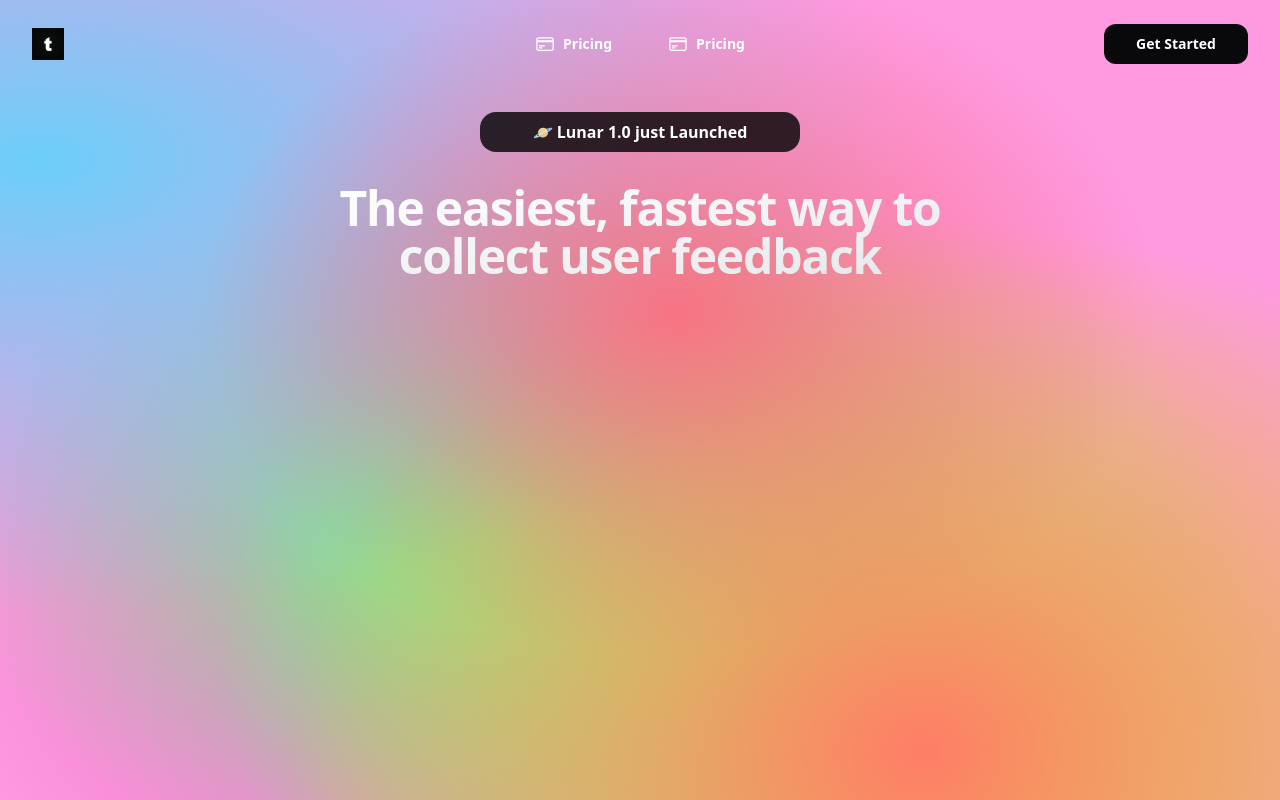
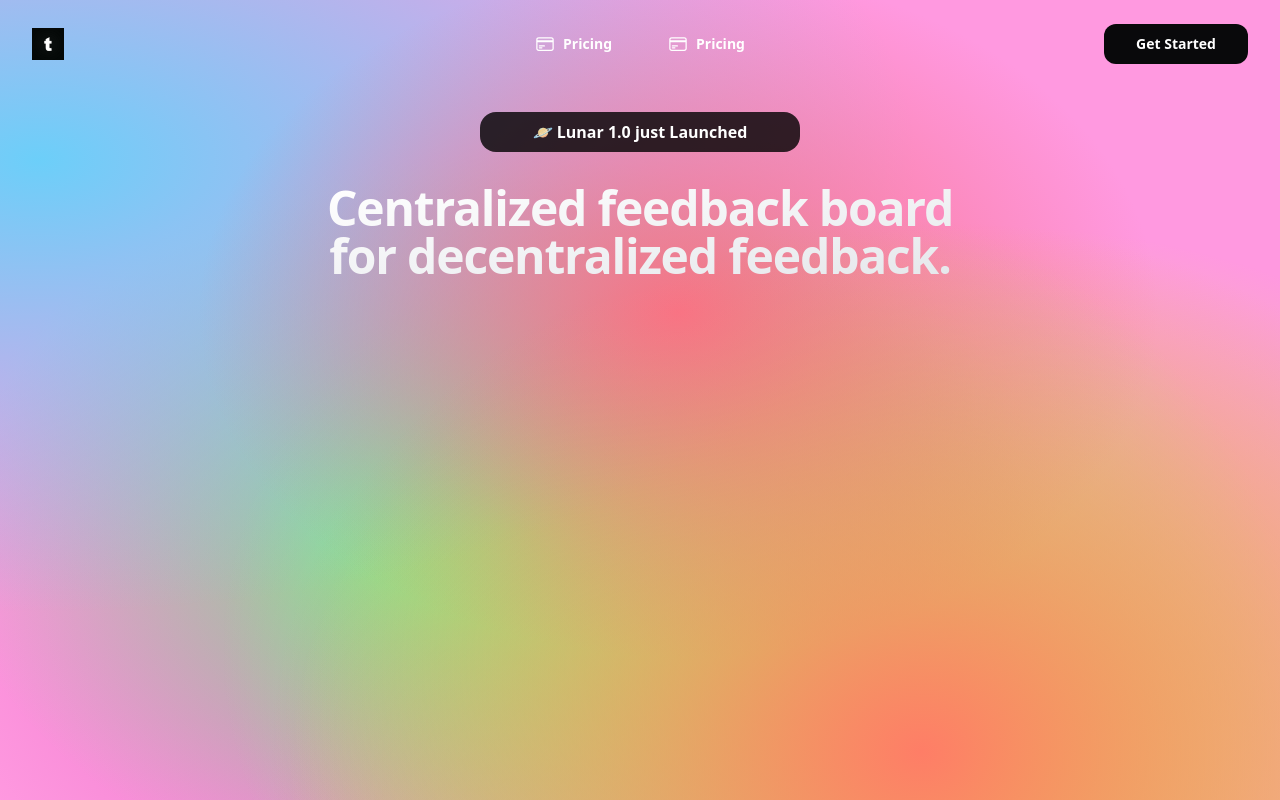
Before and after one commit to ramezj/astralics, a Next.js app in the folder client/: page / in a window 1280 px wide. Built offline with nearby package versions, Linux system fonts and the light colour scheme; no server answers.

Commit message:
Slogan change

```diff
--- a/client/pages/index.js
+++ b/client/pages/index.js
@@ -35,7 +35,7 @@ export default function Component() {
             transition={{duration: 0.8}}
             className='
             sm:text-5xl 2xl:text-7xl 2xl:mt-14 text-4xl w-4/5 font-bold tracking-tight leading-none text-transparent bg-clip-text bg-gradient-to-br from-white to-gray-200 md:text-5xl lg:text-5xl lg:mt-8 lg:w-3/6 sm:mt-8 mt-8'>
-            The easiest, fastest way to collect user feedback
+            Centralized feedback board for decentralized feedback.
             </motion.h1>
             <br />
             {/* <p className='text-gray-100 lg:text-xl lg:w-2/6 md:w-3/6 w-4/5'>An easily embeddable, light-weight feedback widget package that is used to collect user feedback from anywhere.</p> */}
```
